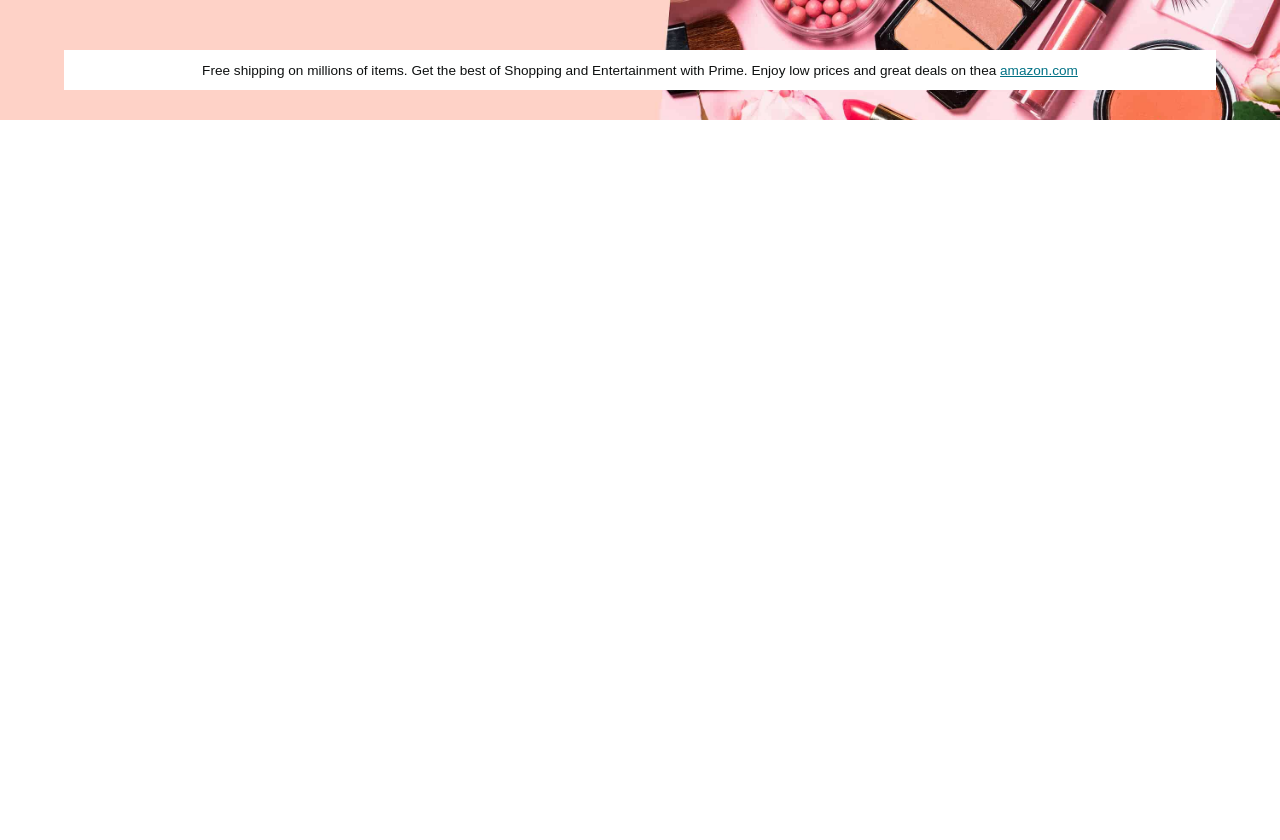
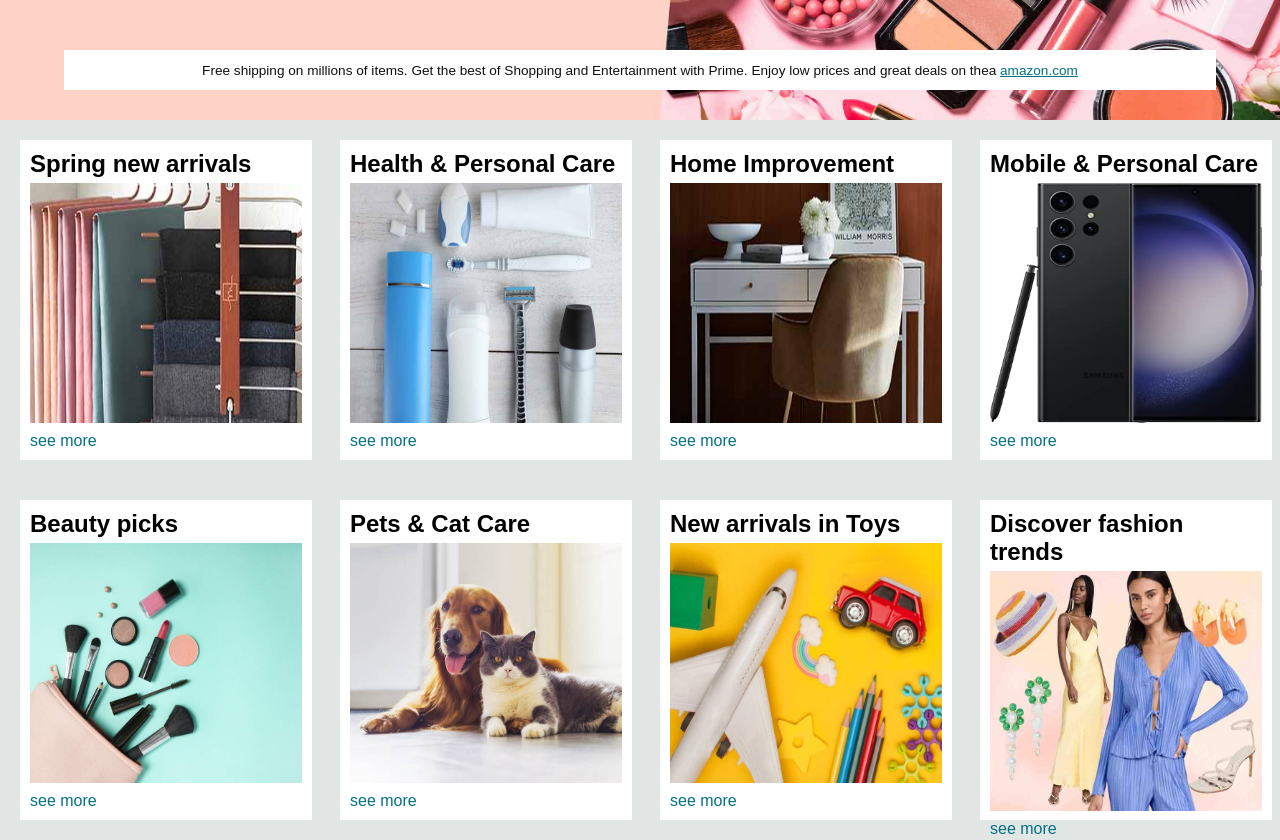
Before and after one commit to toha2120/amazon-website, a plain HTML site: page index.html in a window 1280 px wide. Shown: the part 380-1220 px from the top of the page. Before the commit the page ends 800 px from the top, so only its background shows below. Drawn offline with Linux system fonts and the light colour scheme.

Commit message:
add the shop section

```diff
--- a/index.html
+++ b/index.html
@@ -65,5 +65,47 @@
             <p>Free shipping on millions of items. Get the best of Shopping and Entertainment with Prime. Enjoy low prices and great deals on thea <a href="">amazon.com</a></p>
         </div>
     </div>
+    <div class="shop-section">
+        <div class="box-1 box">
+            <h2>Spring new arrivals</h2>
+            <img src="images/box1_image.jpg" alt="">
+            <p>see more</p>
+        </div>
+        <div class="box-1 box">
+            <h2>Health & Personal Care</h2>
+            <img src="images/box2_image.jpg" alt="">
+            <p>see more</p>
+        </div>
+        <div class="box-1 box">
+            <h2>Home Improvement</h2>
+            <img src="images/box3_image.jpg" alt="">
+            <p>see more</p>
+        </div>
+        <div class="box-1 box">
+            <h2>Mobile & Personal Care</h2>
+            <img src="images/box4_image.jpg" alt="">
+            <p>see more</p>
+        </div>
+        <div class="box-1 box">
+            <h2>Beauty picks</h2>
+            <img src="images/box5_image.jpg" alt="">
+            <p>see more</p>
+        </div>
+        <div class="box-1 box">
+            <h2>Pets & Cat Care</h2>
+            <img src="images/box6_image.jpg" alt="">
+            <p>see more</p>
+        </div>
+        <div class="box-1 box">
+            <h2>New arrivals in Toys</h2>
+            <img src="images/box7_image.jpg" alt="">
+            <p>see more</p>
+        </div>
+        <div class="box-1 box">
+            <h2>Discover fashion trends</h2>
+            <img src="images/box8_image.jpg" alt="">
+            <p>see more</p>
+        </div>
+    </div>
 </body>
 </html>
--- a/style.css
+++ b/style.css
@@ -151,3 +151,31 @@ span{
 .hero-massege a{
     color: #007185;
 }
+
+/* shop-section */
+.shop-section{
+    display: grid;
+    grid-template-columns: repeat(4, 1fr);
+    justify-content: space-between;
+    background-color: #e2e7e6;
+
+}
+
+.box{
+    height: 300px;
+    width: 85%;
+    background-color: white;
+    padding: 10px;
+    margin-top: 15px;
+    margin: 20px;
+}
+
+.box-1 img{
+    width: 100%;
+    height: 240px;
+    margin-top: 0.3rem;
+    margin-bottom: 0.3rem;
+}
+.box-1 p{
+    color: #007185;
+}
```
Also changed, not shown: images/box1_image.jpg (added), images/box2_image.jpg (added), images/box3_image.jpg (added), images/box6_image.jpg (added).
